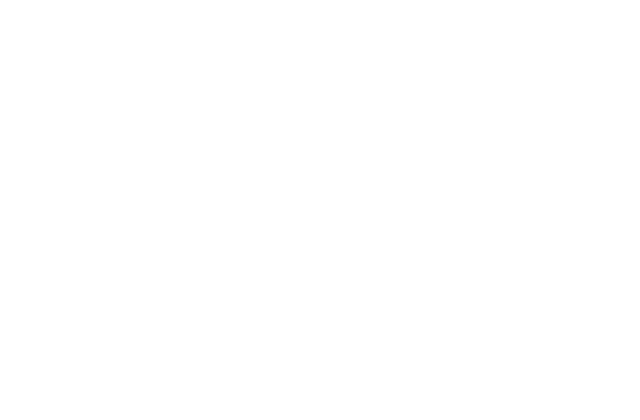
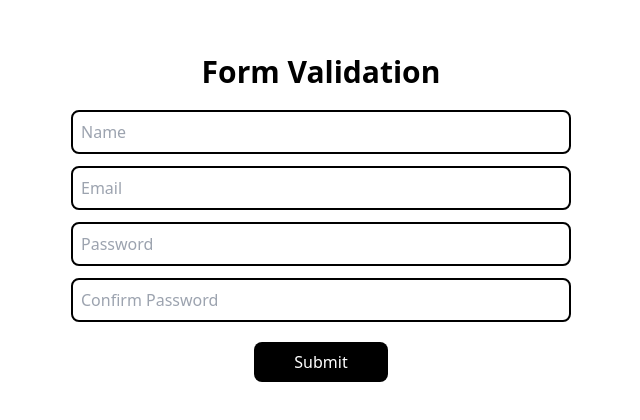
Before and after one commit to AnjaliChandaRC/react-class-syllabus-students, a React (Create React App) app: page /form in a window 1280 px wide. Before the commit this address had no page. Shown: the part 182-602 px from the top of the page, without its empty margins (319-959 px from the left). Built offline with nearby package versions, Linux system fonts and the light colour scheme.

Commit message:
form validation without error

```diff
--- a/src/App.js
+++ b/src/App.js
@@ -9,6 +9,7 @@
 import CustomAccordion from './components/CustomAccordion';
 import UseSearchParamsPractice from './components/UseSearchParamsPractice';
 import ParamsWithIndex from './components/ParamsWithIndex';
+import Validation from './components/Validation';
 
 function App() {
   return (
@@ -23,6 +24,7 @@
           <Route path='/faq/:title' element={<CustomAccordion />} />
           <Route path='/params' element={<UseSearchParamsPractice />} />
           <Route path='/index' element={<ParamsWithIndex />} />
+          <Route path='/form' element={<Validation />} />
         </Routes>
       </BrowserRouter>
     </>
--- /dev/null
+++ b/src/components/Validation.jsx
@@ -0,0 +1,41 @@
+import { useState } from "react"
+
+const Validation = () => {
+
+    const formData = {
+        name: "",
+        email: "",
+        password: "",
+        confirmPassword: ""
+    }
+
+    const [value, setValue] = useState(formData)
+
+    const handleClick = (e) => {
+        e.preventDefault()
+        console.log("value", value)
+    }
+
+    return (
+        <form action="" className='flex justify-center items-center min-h-screen flex-col'>
+            <h2 className='pb-5 text-3xl font-bold'>Form Validation</h2>
+            <div>
+                <input onChange={(e) => setValue({ ...value, name: e.target.value })} type="text" placeholder='Name' className='border-2 border-black rounded-lg px-2 py-2 w-[500px]' />
+            </div>
+            <div>
+                <input onChange={(e) => setValue({ ...value, email: e.target.value })} type="email" placeholder='Email' className='border-2 border-black rounded-lg px-2 mt-3 py-2 w-[500px]' />
+            </div>
+            <div>
+                <input onChange={(e) => setValue({ ...value, password: e.target.value })} type="password" placeholder='Password' className='border-2 border-black rounded-lg px-2 mt-3 py-2 w-[500px]' />
+            </div>
+            <div>
+                <input onChange={(e) => setValue({ ...value, confirmPassword: e.target.value })} type="password" placeholder='Confirm Password' className='border-2 border-black rounded-lg px-2 mt-3 py-2 w-[500px]' />
+            </div>
+            <div>
+                <button onClick={(e) => handleClick(e)} className='bg-black text-white px-10 py-2 mt-5 rounded-lg'>Submit</button>
+            </div>
+        </form>
+    )
+}
+
+export default Validation
```
